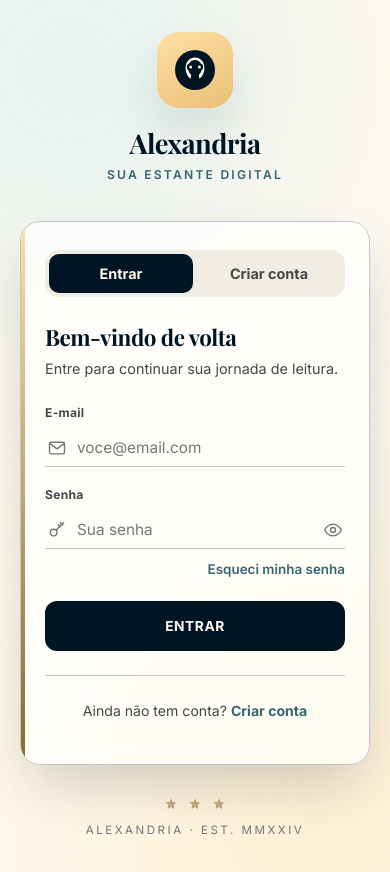
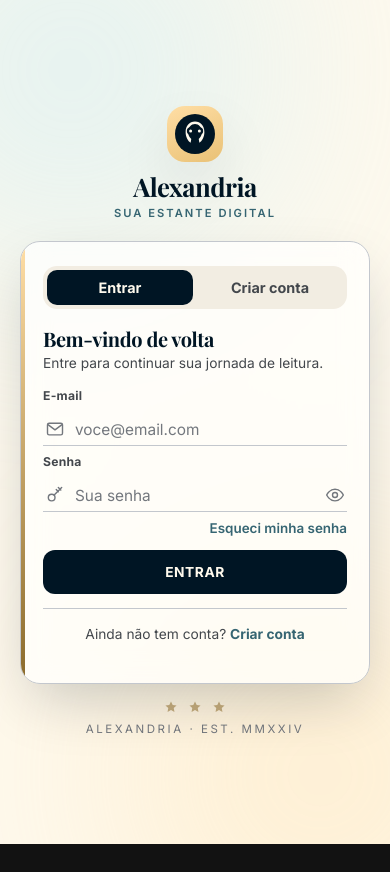
Before and after one commit to EdersonSouzaa/Alexandria, a React (Vite) app in the folder frontend/: page /login in a window 390 px wide. After the commit the page ends 844 px from the top, so only its background shows below. Built offline with nearby package versions, Linux system fonts and the light colour scheme; no server answers; a web font is replaced by a local one.

Commit message:
style: update AuthLayout styles for improved layout and responsiveness

```diff
--- a/frontend/src/components/AuthLayout.css
+++ b/frontend/src/components/AuthLayout.css
@@ -61,7 +61,8 @@
   display: flex;
   align-items: center;
   justify-content: center;
-  padding: 48px 24px;
+  padding: 28px 24px;
+  overflow-y: auto;
 }
 
 .auth-shell__inner {
@@ -73,7 +74,7 @@
   display: flex;
   flex-direction: column;
   align-items: center;
-  margin-bottom: 36px;
+  margin-bottom: 18px;
   text-align: center;
 }
 
@@ -83,17 +84,17 @@
   display: inline-flex;
   align-items: center;
   justify-content: center;
-  width: 76px;
-  height: 76px;
-  margin-bottom: 20px;
-  border-radius: 22px;
+  width: 56px;
+  height: 56px;
+  margin-bottom: 10px;
+  border-radius: 18px;
   background: linear-gradient(155deg, var(--auth-tertiary-container), #e9c176);
   box-shadow: var(--auth-shadow);
 }
 
 .auth-shell__brand h1 {
   font-family: var(--auth-serif);
-  font-size: 2rem;
+  font-size: 1.6rem;
   font-weight: 700;
   letter-spacing: -0.02em;
   color: var(--auth-primary);
@@ -101,8 +102,8 @@
 }
 
 .auth-shell__brand p {
-  margin: 6px 0 0;
-  font-size: 0.76rem;
+  margin: 4px 0 0;
+  font-size: 0.7rem;
   font-weight: 600;
   letter-spacing: 0.18em;
   text-transform: uppercase;
@@ -117,7 +118,7 @@
   -webkit-backdrop-filter: blur(14px) saturate(140%);
   border: 1px solid var(--auth-outline-variant);
   border-radius: 20px;
-  padding: 40px;
+  padding: 22px 32px;
   box-shadow: var(--auth-shadow);
 }
 
@@ -133,7 +134,7 @@
 .auth-tabs {
   display: flex;
   gap: 4px;
-  margin-bottom: 28px;
+  margin-bottom: 18px;
   padding: 4px;
   border-radius: 14px;
   background: var(--auth-surface-container);
@@ -141,7 +142,7 @@
 
 .auth-tabs__item {
   flex: 1;
-  padding: 11px 0;
+  padding: 9px 0;
   border-radius: 10px;
   text-align: center;
   text-decoration: none;
@@ -164,22 +165,22 @@
 
 .auth-shell__title {
   font-family: var(--auth-serif);
-  font-size: 1.4rem;
+  font-size: 1.25rem;
   font-weight: 700;
   color: var(--auth-primary);
-  margin: 0 0 8px;
+  margin: 0 0 4px;
 }
 
 .auth-shell__subtitle {
-  font-size: 0.9rem;
-  line-height: 1.55;
+  font-size: 0.86rem;
+  line-height: 1.45;
   color: var(--auth-on-surface-variant);
-  margin: 0 0 24px;
+  margin: 0 0 14px;
 }
 
 /* ===== Form field overrides (underline / folio style) ===== */
 .auth-shell__card .form-field {
-  margin-bottom: 20px;
+  margin-bottom: 8px;
 }
 
 .auth-shell__card .form-field label {
@@ -193,7 +194,7 @@
 
 .auth-shell__card .input-row {
   border-bottom: 1px solid var(--auth-outline-variant);
-  padding: 8px 2px;
+  padding: 6px 2px;
   transition: border-color 0.15s ease;
 }
 
@@ -247,7 +248,7 @@
 .auth-shell__row {
   display: flex;
   justify-content: flex-end;
-  margin: -8px 0 20px;
+  margin: 0 0 12px;
 }
 
 .auth-shell__row a {
@@ -264,8 +265,8 @@
 
 .auth-shell__card .btn-primary {
   width: 100%;
-  min-height: 50px;
-  margin-top: 4px;
+  min-height: 44px;
+  margin-top: 2px;
   background: var(--auth-primary);
   color: var(--auth-surface);
   border-radius: 12px;
@@ -287,10 +288,10 @@
 .auth-shell__card .auth-card__message {
   background: rgba(0, 21, 36, 0.06);
   color: var(--auth-primary);
-  padding: 12px 14px;
+  padding: 10px 14px;
   border-radius: 10px;
-  font-size: 0.86rem;
-  margin-bottom: 20px;
+  font-size: 0.84rem;
+  margin-bottom: 14px;
 }
 
 .auth-shell__card .auth-card__message--error {
@@ -299,12 +300,12 @@
 }
 
 .auth-split__footer {
-  margin-top: 24px;
-  padding-top: 24px;
+  margin-top: 14px;
+  padding-top: 14px;
   border-top: 1px solid var(--auth-outline-variant);
   text-align: center;
   color: var(--auth-on-surface-variant);
-  font-size: 0.88rem;
+  font-size: 0.86rem;
 }
 
 .auth-split__footer a {
@@ -317,7 +318,7 @@
 }
 
 .auth-shell__deco {
-  margin-top: 32px;
+  margin-top: 16px;
   text-align: center;
 }
 
@@ -325,7 +326,7 @@
   display: flex;
   justify-content: center;
   gap: 10px;
-  margin-bottom: 10px;
+  margin-bottom: 6px;
   color: var(--auth-tertiary);
   opacity: 0.55;
 }
@@ -339,15 +340,55 @@
 
 @media (max-width: 520px) {
   .auth-shell__main {
-    padding: 32px 20px;
+    padding: 20px 20px;
   }
 
   .auth-shell__card {
-    padding: 28px 24px;
+    padding: 24px 22px;
+  }
+}
+
+@media (max-height: 760px) {
+  .auth-shell__brand {
+    margin-bottom: 12px;
+  }
+
+  .auth-shell__logo {
+    width: 44px;
+    height: 44px;
+    margin-bottom: 6px;
+    border-radius: 14px;
   }
 
   .auth-shell__brand h1 {
-    font-size: 1.7rem;
+    font-size: 1.35rem;
+  }
+
+  .auth-shell__deco {
+    margin-top: 10px;
+  }
+}
+
+@media (max-height: 650px) {
+  .auth-shell__brand p,
+  .auth-shell__deco {
+    display: none;
+  }
+
+  .auth-shell__main {
+    padding: 16px 24px;
+  }
+
+  .auth-shell__brand {
+    margin-bottom: 8px;
+  }
+
+  .auth-shell__card {
+    padding: 16px 32px;
+  }
+
+  .auth-shell__card .form-field {
+    margin-bottom: 4px;
   }
 }
 
```
